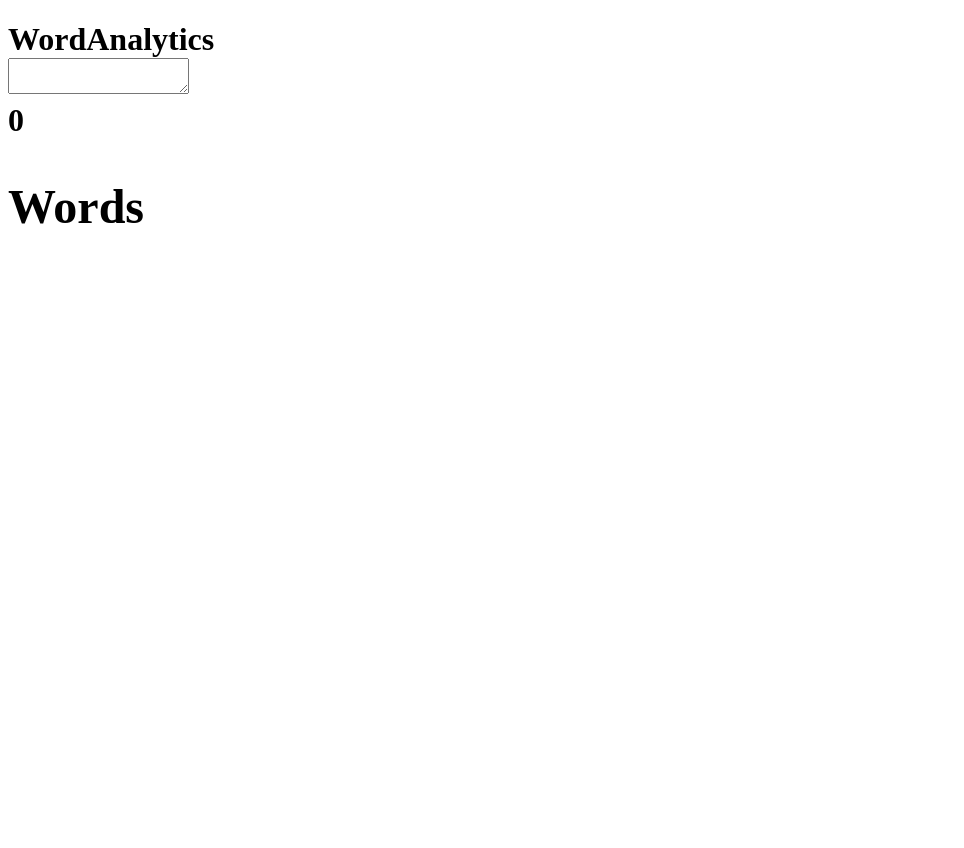
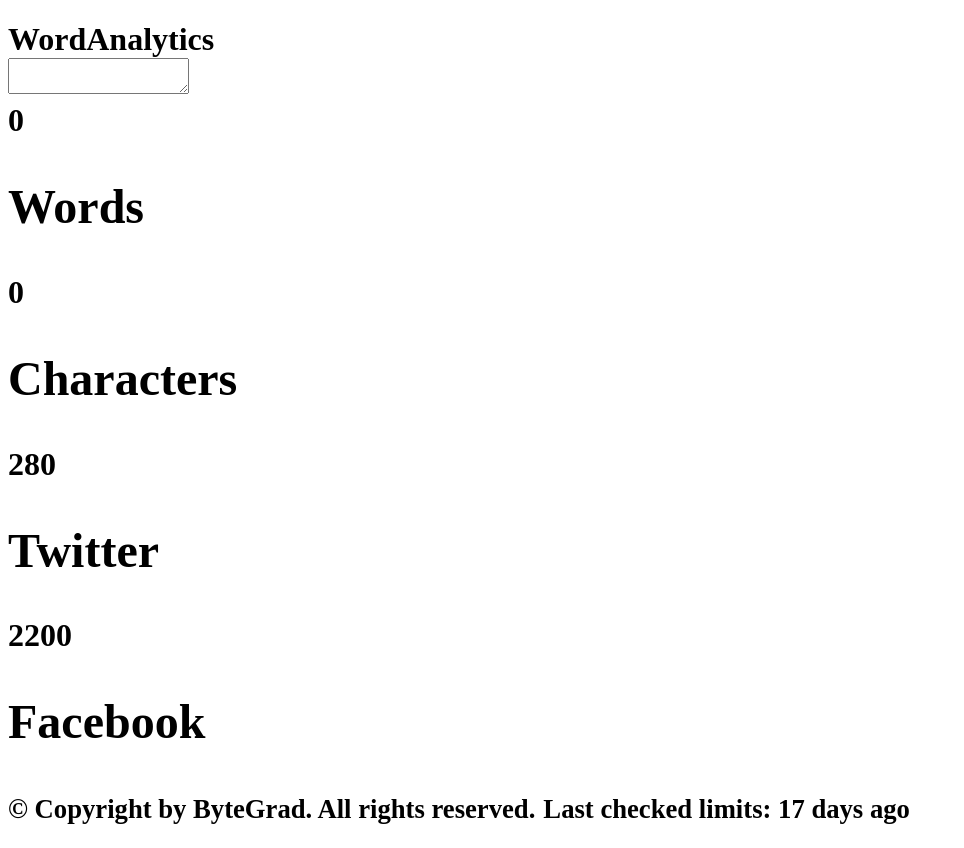
Before and after one commit to Sourbits/word-analytics, a plain HTML site: page index.html in a window 1280 px wide. Shown: the whole page, without its empty margins (0-964 px from the left). Before the commit the page ends 800 px from the top, so only its background shows below. Drawn offline with Linux system fonts and the light colour scheme.

Commit message:
Finished the main HTML for the site

```diff
--- a/index.html
+++ b/index.html
@@ -28,8 +28,26 @@
             <span class="stat__number stat__number--words">0</span>
             <h2 class="second-heading">Words</h2>
           </section>
+          <section class="stat">
+            <span class="stat__number stat__number--characters">0</span>
+            <h2 class="second-heading">Characters</h2>
+          </section>
+          <section class="stat">
+            <span class="stat__number stat__number--twitter">280</span>
+            <h2 class="second-heading">Twitter</h2>
+          </section>
+          <section class="stat">
+            <span class="stat__number stat__number--facebook">2200</span>
+            <h2 class="second-heading">Facebook</h2>
+          </section>
         </section>
       </div>
+      <footer class="footer">
+        <small class="copyright"
+          >&copy; Copyright by ByteGrad. All rights reserved.</small
+        >
+        <small class="data">Last checked limits: 17 days ago</small>
+      </footer>
     </h1>
   </body>
 </html>
```
